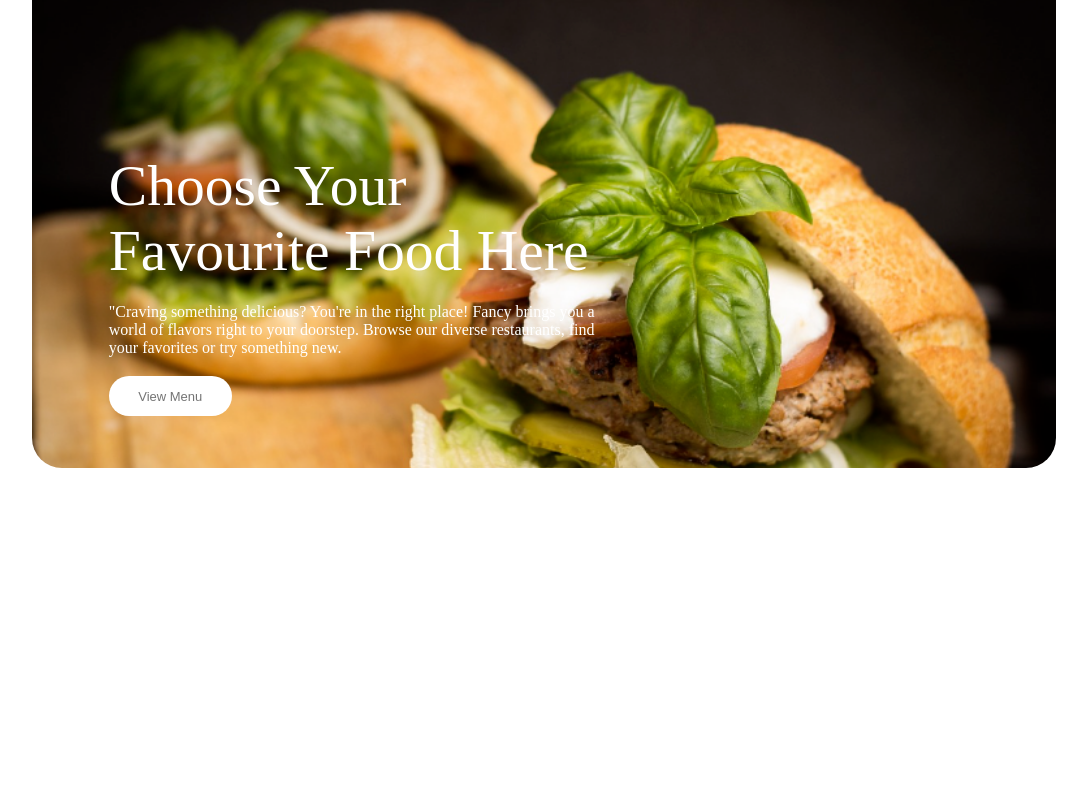
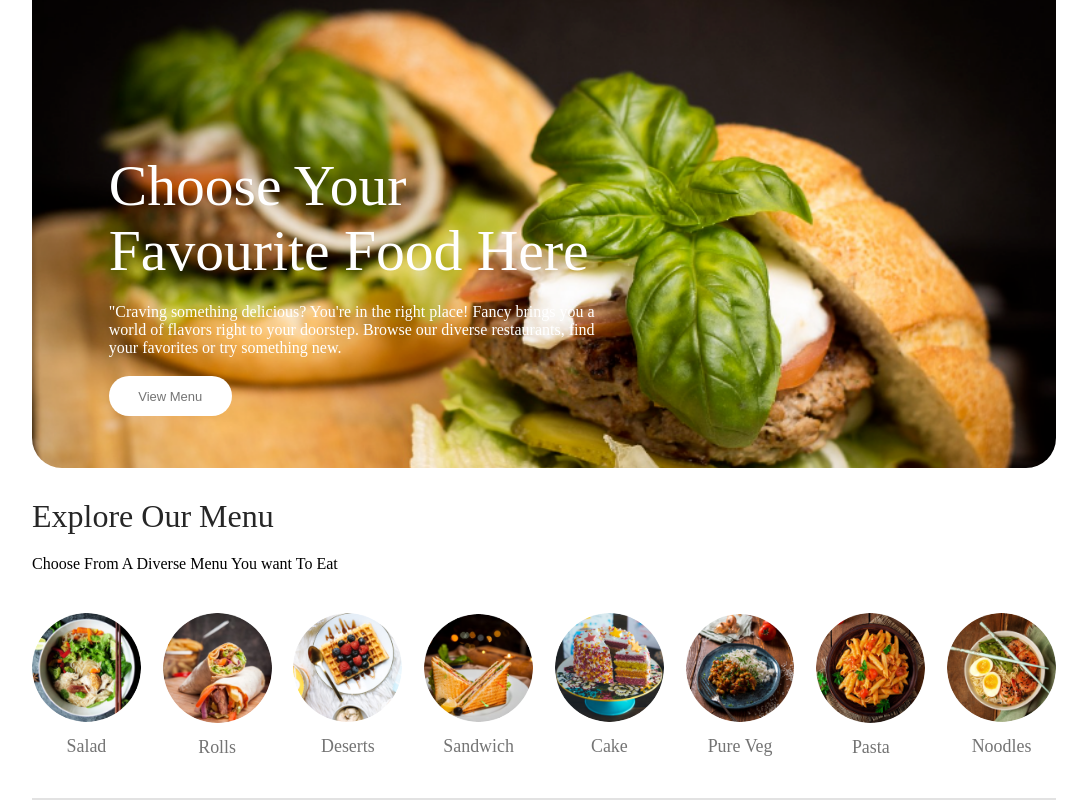
Before and after one commit to mehmetpektass/Food-Delivery-MERN-Stack, a React (Vite) app in the folder project/client/: page / in a window 1280 px wide. Shown: the part 197-997 px from the top of the page, without its empty margins (96-1183 px from the left). Before the commit the page ends 800 px from the top, so only its background shows below. Built offline with nearby package versions, Linux system fonts and the light colour scheme.

Commit message:
edited explore menu component

```diff
--- /dev/null
+++ b/project/client/src/components/ExploreMenu/ExploreMenu.css
@@ -0,0 +1,44 @@
+.explore-menu{
+    display: flex;
+    flex-direction: column;
+    gap: 20px;
+}
+.explore-menu h1{
+    color: #262626;
+    font-weight: 500;
+}
+.explore-menu-text{
+    max-width: 60%;
+    columns: #808080;
+}
+.explore-menu-list{
+    display: flex;
+    justify-content: space-between;
+    align-items: center;
+    gap: 21px;
+    text-align: center;
+    margin: 20px 0px;
+    overflow: scroll;
+}
+.explore-menu-list::-webkit-scrollbar{
+    display: none;
+}
+.explore-menu-list-item img{
+    width: 8.5vw;
+    min-width: 80px;
+    border-radius: 50%;
+    transition: 0.2s;
+    cursor: pointer;
+}
+.explore-menu-list-item p{
+    margin-top: 10px;
+    color: #747474;
+    font-size: max(1.4vw,16px);
+    cursor: pointer;
+}
+.explore-menu hr{
+    margin-top: 10px 0px;
+    height: 2px;
+    background-color: #e2e2e2;
+    border: none;
+}
--- /dev/null
+++ b/project/client/src/components/ExploreMenu/ExploreMenu.jsx
@@ -0,0 +1,25 @@
+import React from 'react'
+import './ExploreMenu.css'
+import { menu_list } from '../../assets/frontend_assets/assets.js'
+
+const ExploreMenu = () => {
+  return (
+   <div className='explore-menu' id='explore-menu'>
+        <h1>Explore Our Menu</h1>
+        <p className='explore-menu-text'>Choose From A Diverse Menu You want To Eat</p>
+        <div className='explore-menu-list'>
+            {menu_list.map ((item , index) => {
+                return (
+                    <div key={index} className='explore-menu-list-item'>
+                        <img src={item.menu_image} alt="" />
+                        <p>{item.menu_name}</p>
+                    </div>
+                )
+            })}
+        </div>
+        <hr />
+   </div>
+  )
+}
+
+export default ExploreMenu
--- a/project/client/src/pages/Home/Home.jsx
+++ b/project/client/src/pages/Home/Home.jsx
@@ -1,11 +1,13 @@
 import React from "react";
 import "./Home.css";
 import Header from "../../components/Header/Header";
+import ExploreMenu from "../../components/ExploreMenu/ExploreMenu";
 
 const Home = () => {
   return (
     <>
       <Header />
+      <ExploreMenu/>
     </>
   );
 };
```
Also changed, not shown: 1 other file (tests, documents, lock files or other folders).
